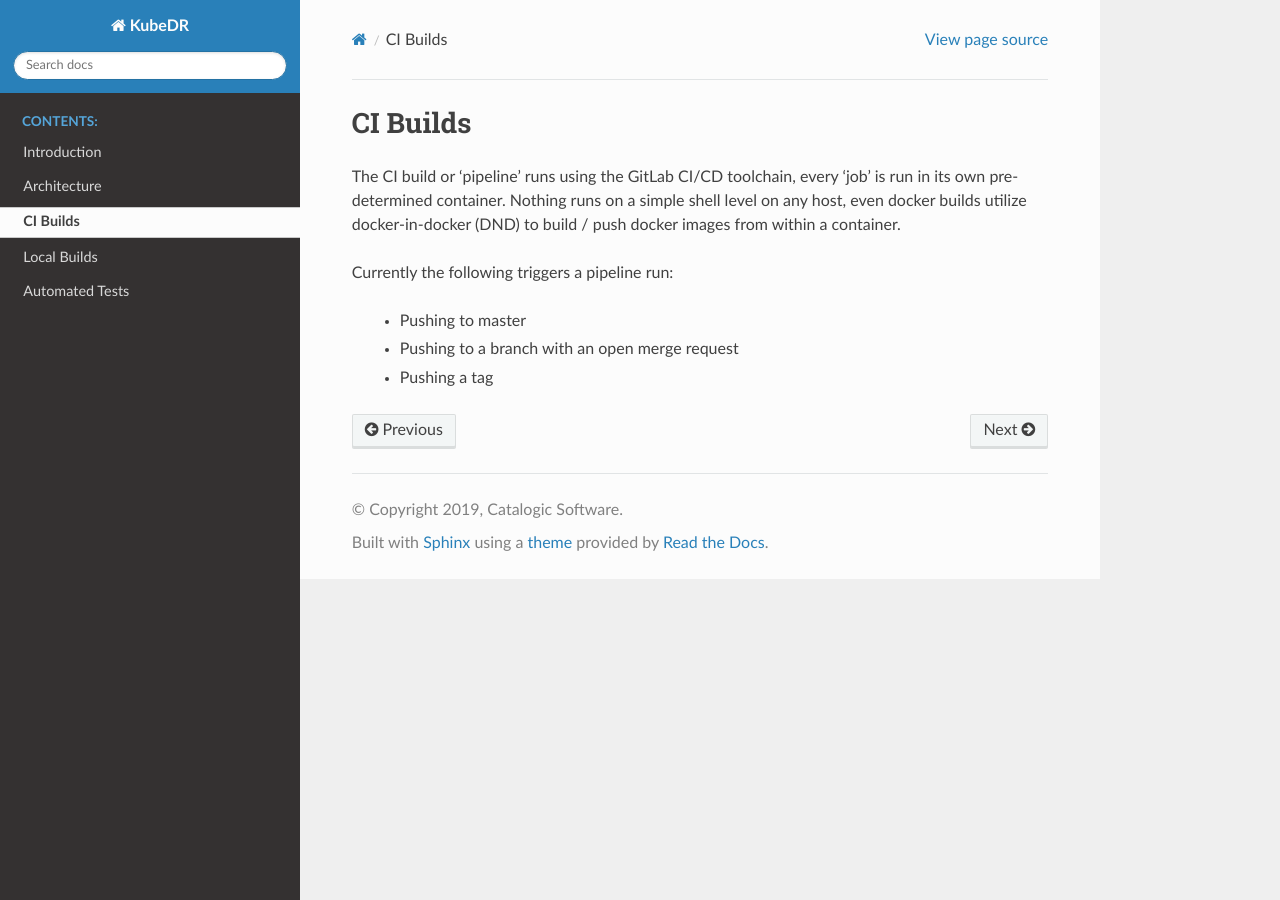
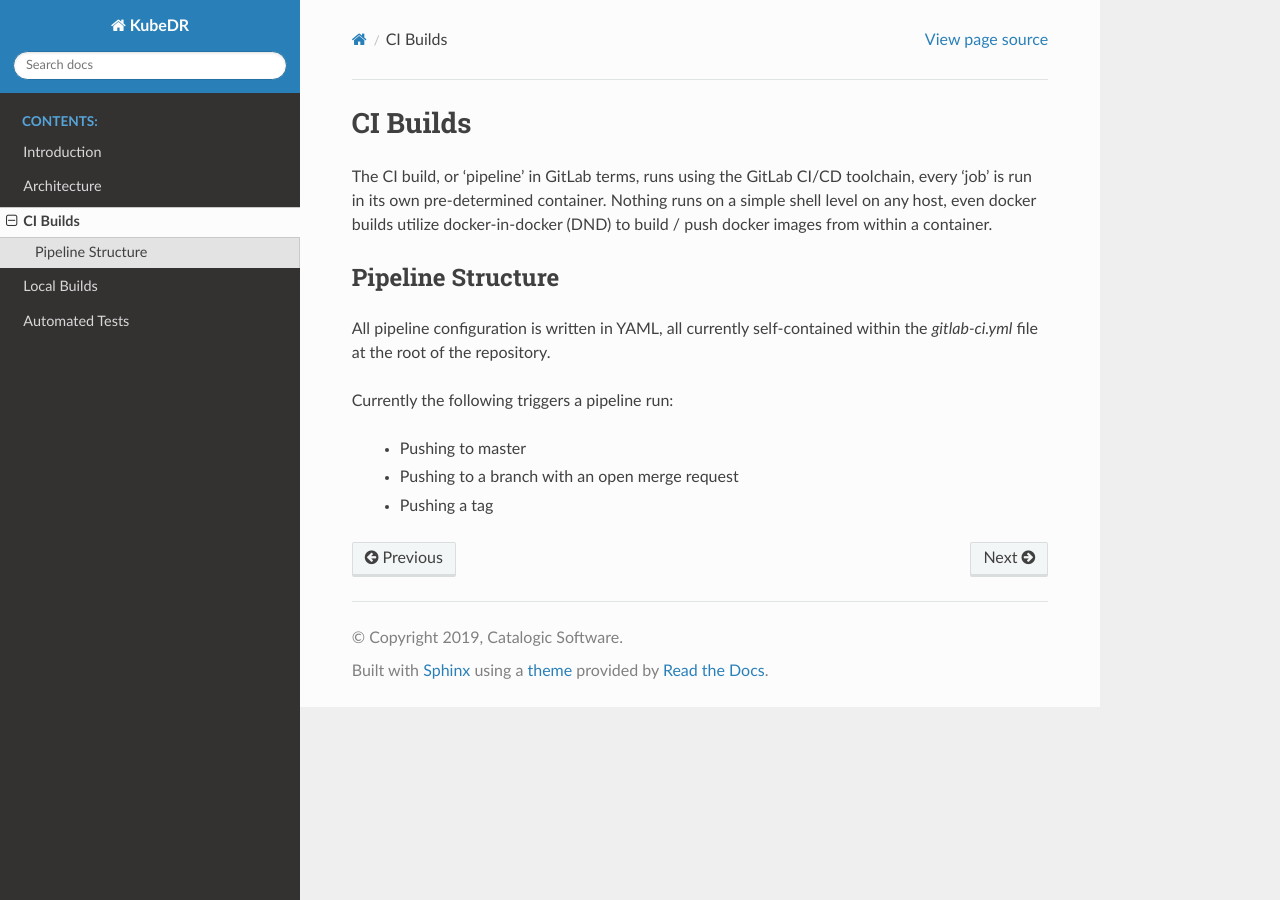
Before and after one commit to catalogicsoftware/kubedr, a Sphinx documentation site: the page built from docs/devguide/source/ci_builds.rst, in a window 1280 px wide. Built offline with Sphinx 7.4.7 and the Read the Docs theme 2.0.0, drawn with Linux system fonts in a browser that asks for light colours.

Commit message:
Add documentation changes to devguide, remove variables conditional which blocks docs from running

```diff
--- a/docs/devguide/source/ci_builds.rst
+++ b/docs/devguide/source/ci_builds.rst
@@ -2,12 +2,21 @@
  CI Builds
 ===========
 
-The CI build or 'pipeline' runs using the GitLab CI/CD toolchain, every 'job' is run in its own pre-determined container.
+The CI build, or 'pipeline' in GitLab terms, runs using the GitLab CI/CD toolchain, every 'job' is run in its own pre-determined container.
 Nothing runs on a simple shell level on any host, even docker builds utilize docker-in-docker (DND) to
 build / push docker images from within a container.
+
+
+Pipeline Structure
+=================
+
+All pipeline configuration is written in YAML, all currently self-contained within the `gitlab-ci.yml` file
+at the root of the repository.
 
 Currently the following triggers a pipeline run:
 
   - Pushing to master
+
   - Pushing to a branch with an open merge request
+
   - Pushing a tag
```
Also changed, not shown: .gitlab-ci.yml.
